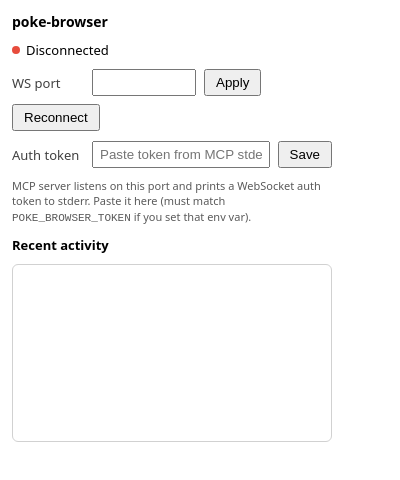
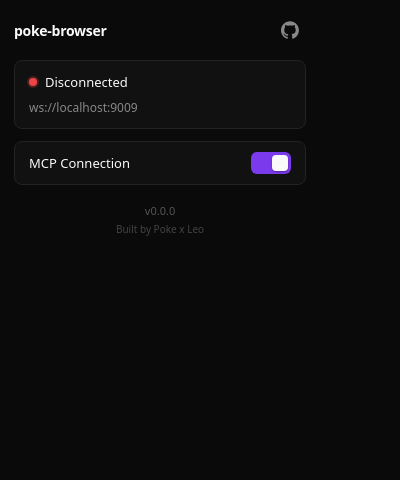
Before and after one commit to leoakok/poke-browser, a browser extension: page popup.html in a window 400 px wide. Drawn offline with Linux system fonts and the light colour scheme.

Commit message:
feat: polished shadcn-style popup with connection toggle and GitHub link

```diff
--- a/popup.html
+++ b/popup.html
@@ -5,117 +5,243 @@
     <title>poke-browser</title>
     <style>
       :root {
-        color-scheme: light dark;
-        font-family: system-ui, -apple-system, Segoe UI, Roboto, sans-serif;
-        font-size: 13px;
+        --bg: #0a0a0a;
+        --surface: #111;
+        --border: #222;
+        --text-primary: #fafafa;
+        --text-muted: #888;
+        --accent: #7c3aed;
+        --accent-muted: rgba(124, 58, 237, 0.35);
+        --error: #ef4444;
+        --connected: #22c55e;
+        --footer-mid: #555;
+        --footer-low: #444;
       }
+
+      * {
+        box-sizing: border-box;
+      }
+
       body {
         margin: 0;
-        padding: 12px;
+        padding: 14px;
         width: 320px;
-        max-height: 420px;
+        font-family: system-ui, -apple-system, BlinkMacSystemFont, "Segoe UI", Roboto, sans-serif;
+        font-size: 13px;
+        background: var(--bg);
+        color: var(--text-primary);
+        -webkit-font-smoothing: antialiased;
+      }
+
+      .header {
         display: flex;
-        flex-direction: column;
-        gap: 10px;
+        align-items: center;
+        justify-content: space-between;
+        margin-bottom: 14px;
       }
-      h1 {
+
+      .wordmark {
         font-size: 14px;
-        margin: 0;
         font-weight: 600;
+        color: var(--text-primary);
+        letter-spacing: -0.02em;
       }
-      .row {
+
+      .gh-link {
+        display: flex;
+        align-items: center;
+        justify-content: center;
+        width: 32px;
+        height: 32px;
+        border-radius: 6px;
+        color: var(--text-muted);
+        transition: color 0.15s ease, background 0.15s ease;
+      }
+
+      .gh-link:hover {
+        color: var(--text-primary);
+        background: rgba(255, 255, 255, 0.06);
+      }
+
+      .gh-link svg {
+        width: 18px;
+        height: 18px;
+        fill: currentColor;
+      }
+
+      .card {
+        background: var(--surface);
+        border: 1px solid var(--border);
+        border-radius: 8px;
+        padding: 12px 14px;
+        margin-bottom: 12px;
+      }
+
+      .status-row {
         display: flex;
         align-items: center;
         gap: 8px;
-        flex-wrap: wrap;
+        margin-bottom: 8px;
       }
-      label {
-        min-width: 72px;
-        color: color-mix(in srgb, CanvasText 75%, transparent);
-      }
-      input[type="number"],
-      input[type="password"],
-      input[type="text"]#token {
-        padding: 4px 6px;
-      }
-      input[type="number"] {
-        width: 88px;
-      }
-      input#token {
-        flex: 1;
-        min-width: 0;
-      }
-      button {
-        padding: 4px 10px;
-        cursor: pointer;
-      }
-      .status {
-        display: inline-flex;
-        align-items: center;
-        gap: 6px;
-        font-weight: 500;
-      }
+
       .dot {
         width: 8px;
         height: 8px;
         border-radius: 50%;
-        background: #888;
+        flex-shrink: 0;
+        background: var(--error);
+        box-shadow: 0 0 0 2px rgba(239, 68, 68, 0.25);
       }
+
       .dot.connected {
-        background: #2ecc71;
+        background: var(--connected);
+        box-shadow: 0 0 0 2px rgba(34, 197, 94, 0.25);
       }
+
       .dot.connecting {
-        background: #f1c40f;
+        background: #eab308;
+        box-shadow: 0 0 0 2px rgba(234, 179, 8, 0.3);
       }
-      .dot.disconnected {
-        background: #e74c3c;
+
+      #statusText {
+        font-weight: 500;
+        font-size: 13px;
+        color: var(--text-primary);
       }
-      #log {
-        border: 1px solid color-mix(in srgb, CanvasText 18%, Canvas);
+
+      .port-url {
+        font-size: 12px;
+        color: var(--text-muted);
+        font-variant-numeric: tabular-nums;
+        word-break: break-all;
+      }
+
+      .toggle-row {
+        display: flex;
+        align-items: center;
+        justify-content: space-between;
+        gap: 12px;
+        padding: 10px 14px;
+        background: var(--surface);
+        border: 1px solid var(--border);
+        border-radius: 8px;
+        margin-bottom: 14px;
+      }
+
+      .toggle-label {
+        font-size: 13px;
+        color: var(--text-primary);
+        font-weight: 500;
+      }
+
+      .switch {
+        position: relative;
+        width: 40px;
+        height: 22px;
+        flex-shrink: 0;
+      }
+
+      .switch input {
+        opacity: 0;
+        width: 0;
+        height: 0;
+        position: absolute;
+      }
+
+      .slider {
+        position: absolute;
+        cursor: pointer;
+        inset: 0;
+        background: #3f3f46;
         border-radius: 6px;
-        padding: 8px;
-        flex: 1;
-        min-height: 160px;
-        max-height: 220px;
-        overflow: auto;
-        font-family: ui-monospace, SFMono-Regular, Menlo, Monaco, Consolas, monospace;
+        transition: background 0.2s ease;
+      }
+
+      .slider::before {
+        content: "";
+        position: absolute;
+        height: 16px;
+        width: 16px;
+        left: 3px;
+        bottom: 3px;
+        background: #fafafa;
+        border-radius: 4px;
+        transition: transform 0.2s ease;
+        box-shadow: 0 1px 2px rgba(0, 0, 0, 0.35);
+      }
+
+      .switch input:checked + .slider {
+        background: var(--accent);
+      }
+
+      .switch input:checked + .slider::before {
+        transform: translateX(18px);
+      }
+
+      .switch input:focus-visible + .slider {
+        outline: 2px solid var(--accent);
+        outline-offset: 2px;
+      }
+
+      .footer {
+        text-align: center;
+        padding-top: 4px;
+      }
+
+      .version {
         font-size: 11px;
-        line-height: 1.35;
-        white-space: pre-wrap;
-        word-break: break-word;
+        color: var(--footer-mid);
+        margin-bottom: 4px;
       }
-      .hint {
-        font-size: 11px;
-        color: color-mix(in srgb, CanvasText 65%, transparent);
-        line-height: 1.4;
+
+      .credit {
+        font-size: 10px;
+        color: var(--footer-low);
       }
     </style>
   </head>
   <body>
-    <h1>poke-browser</h1>
-    <div class="row">
-      <span class="status" id="statusRow">
-        <span class="dot disconnected" id="statusDot"></span>
+    <header class="header">
+      <span class="wordmark">poke-browser</span>
+      <a
+        class="gh-link"
+        href="https://github.com/leoakok/poke-browser"
+        target="_blank"
+        rel="noopener noreferrer"
+        title="GitHub"
+        aria-label="poke-browser on GitHub"
+      >
+        <svg viewBox="0 0 98 96" xmlns="http://www.w3.org/2000/svg" aria-hidden="true">
+          <path
+            fill-rule="evenodd"
+            clip-rule="evenodd"
+            d="M48.854 0C21.839 0 0 22 0 49.217c0 21.756 13.993 40.172 33.405 46.69 2.427.49 3.316-1.059 3.316-2.362 0-1.141-.08-5.052-.08-9.127-13.59 2.934-16.42-5.867-16.42-5.867-2.184-5.704-5.42-7.17-5.42-7.17-4.448-3.015.324-3.015.324-3.015 4.934.326 7.523 5.052 7.523 5.052 4.367 7.496 11.404 5.378 14.235 4.074.404-3.178 1.699-5.378 3.074-6.6-10.839-1.141-22.243-5.378-22.243-24.283 0-5.378 1.94-9.778 5.014-13.2-.485-1.222-2.184-6.275.486-13.038 0 0 4.125-1.304 13.426 5.052a46.97 46.97 0 0 1 12.214-1.63c4.125 0 8.33.571 12.213 1.63 9.302-6.356 13.427-5.052 13.427-5.052 2.67 6.763.97 11.816.485 13.038 3.155 3.422 5.015 7.822 5.015 13.2 0 18.905-11.404 23.06-22.324 24.283 1.78 1.548 3.316 4.481 3.316 9.126 0 6.6-.08 11.897-.08 13.526 0 1.304.89 2.853 3.316 2.364 19.412-6.52 33.405-24.935 33.405-46.691C97.707 22 75.788 0 48.854 0z"
+          />
+        </svg>
+      </a>
+    </header>
+
+    <section class="card" aria-live="polite">
+      <div class="status-row">
+        <span class="dot disconnected" id="statusDot" aria-hidden="true"></span>
         <span id="statusText">Disconnected</span>
-      </span>
+      </div>
+      <div class="port-url" id="portUrl">ws://localhost:9009</div>
+    </section>
+
+    <div class="toggle-row">
+      <span class="toggle-label" id="toggleLabel">MCP Connection</span>
+      <label class="switch" title="Enable MCP WebSocket bridge">
+        <input type="checkbox" id="mcpEnabled" checked />
+        <span class="slider"></span>
+      </label>
     </div>
-    <div class="row">
-      <label for="port">WS port</label>
-      <input id="port" type="number" min="1" max="65535" />
-      <button type="button" id="applyPort">Apply</button>
-      <button type="button" id="reconnect">Reconnect</button>
-    </div>
-    <div class="row">
-      <label for="token">Auth token</label>
-      <input id="token" type="password" autocomplete="off" placeholder="Paste token from MCP stderr" />
-      <button type="button" id="applyToken">Save</button>
-    </div>
-    <div class="hint">
-      MCP server listens on this port and prints a WebSocket auth token to stderr. Paste it here (must match
-      <code>POKE_BROWSER_TOKEN</code> if you set that env var).
-    </div>
-    <div style="font-weight: 600">Recent activity</div>
-    <div id="log"></div>
+
+    <footer class="footer">
+      <div class="version" id="version"></div>
+      <div class="credit">Built by Poke x Leo</div>
+    </footer>
+
     <script src="popup.js"></script>
   </body>
 </html>
--- a/popup.js
+++ b/popup.js
@@ -1,32 +1,15 @@
 const statusDot = document.getElementById("statusDot");
 const statusText = document.getElementById("statusText");
-const portInput = document.getElementById("port");
-const applyPort = document.getElementById("applyPort");
-const reconnectBtn = document.getElementById("reconnect");
-const tokenInput = document.getElementById("token");
-const applyToken = document.getElementById("applyToken");
-const logEl = document.getElementById("log");
+const portUrlEl = document.getElementById("portUrl");
+const mcpEnabled = document.getElementById("mcpEnabled");
+const versionEl = document.getElementById("version");
 
-function formatTime(ts) {
-  try {
-    return new Date(ts).toLocaleTimeString();
-  } catch {
-    return String(ts);
-  }
-}
+const DEFAULT_PORT = 9009;
 
-function renderLog(entries) {
-  if (!logEl) return;
-  if (!entries || entries.length === 0) {
-    logEl.textContent = "No events yet.";
-    return;
-  }
-  logEl.textContent = entries
-    .map((e) => {
-      const arrow = e.direction === "in" ? "←" : "→";
-      return `[${formatTime(e.ts)}] ${arrow} ${e.summary}`;
-    })
-    .join("\n");
+function normalizePort(value) {
+  const n = Number(value);
+  if (Number.isFinite(n) && n > 0 && n < 65536) return Math.trunc(n);
+  return DEFAULT_PORT;
 }
 
 function applyStatus(status) {
@@ -44,52 +27,59 @@ function applyStatus(status) {
   }
 }
 
-async function refresh() {
-  const state = await chrome.runtime.sendMessage({ type: "POKE_GET_STATE" });
-  if (state && portInput) {
-    portInput.value = String(state.port ?? "");
-  }
-  if (state && tokenInput && typeof state.hasAuthToken === "boolean") {
-    tokenInput.placeholder = state.hasAuthToken ? "•••••• (saved — type to replace)" : "Paste token from MCP stderr";
-  }
-  if (state) {
-    applyStatus(state.status);
-    renderLog(state.log);
+function setPortDisplay(port) {
+  if (portUrlEl) {
+    portUrlEl.textContent = `ws://localhost:${port}`;
   }
 }
 
+async function syncFromBackgroundStatus() {
+  try {
+    const state = await chrome.runtime.sendMessage({ type: "POKE_GET_STATE" });
+    if (state && typeof state.status === "string") {
+      applyStatus(state.status);
+    }
+  } catch {
+    applyStatus("disconnected");
+  }
+}
+
+async function load() {
+  if (versionEl) {
+    versionEl.textContent = `v${chrome.runtime.getManifest().version}`;
+  }
+
+  const stored = await chrome.storage.local.get(["enabled", "port", "wsPort"]);
+  const port =
+    typeof stored.port === "number"
+      ? normalizePort(stored.port)
+      : normalizePort(stored.wsPort);
+  setPortDisplay(port);
+
+  const enabled = typeof stored.enabled === "boolean" ? stored.enabled : true;
+  if (mcpEnabled) mcpEnabled.checked = enabled;
+
+  await syncFromBackgroundStatus();
+}
+
 chrome.runtime.onMessage.addListener((msg) => {
-  if (msg?.type === "POKE_STATUS" || msg?.type === "POKE_LOG_UPDATE") {
-    refresh();
+  if (msg?.type === "POKE_STATUS" && typeof msg.status === "string") {
+    applyStatus(msg.status);
+  }
+  if (msg?.type === "POKE_LOG_UPDATE") {
+    void syncFromBackgroundStatus();
   }
 });
 
-applyPort?.addEventListener("click", async () => {
-  const raw = portInput?.value ?? "";
-  const port = Number(raw);
-  const res = await chrome.runtime.sendMessage({ type: "POKE_SET_PORT", port });
-  if (res && !res.ok) {
-    applyStatus("disconnected");
-    if (logEl) logEl.textContent = res.error || "Invalid port";
-    return;
+mcpEnabled?.addEventListener("change", async () => {
+  const enabled = mcpEnabled.checked;
+  await chrome.storage.local.set({ enabled });
+  try {
+    await chrome.runtime.sendMessage({ action: "setPokeBrowserEnabled", enabled });
+  } catch {
+    /* extension invalidated */
   }
-  await refresh();
+  await syncFromBackgroundStatus();
 });
 
-reconnectBtn?.addEventListener("click", async () => {
-  await chrome.runtime.sendMessage({ type: "POKE_RECONNECT" });
-  await refresh();
-});
-
-applyToken?.addEventListener("click", async () => {
-  const token = tokenInput?.value ?? "";
-  const res = await chrome.runtime.sendMessage({ type: "POKE_SET_TOKEN", token });
-  if (res && !res.ok && logEl) {
-    logEl.textContent = "Could not save token.";
-    return;
-  }
-  if (tokenInput) tokenInput.value = "";
-  await refresh();
-});
-
-refresh();
+void load();
```
Also changed, not shown: background.js (+73 -12 lines).
